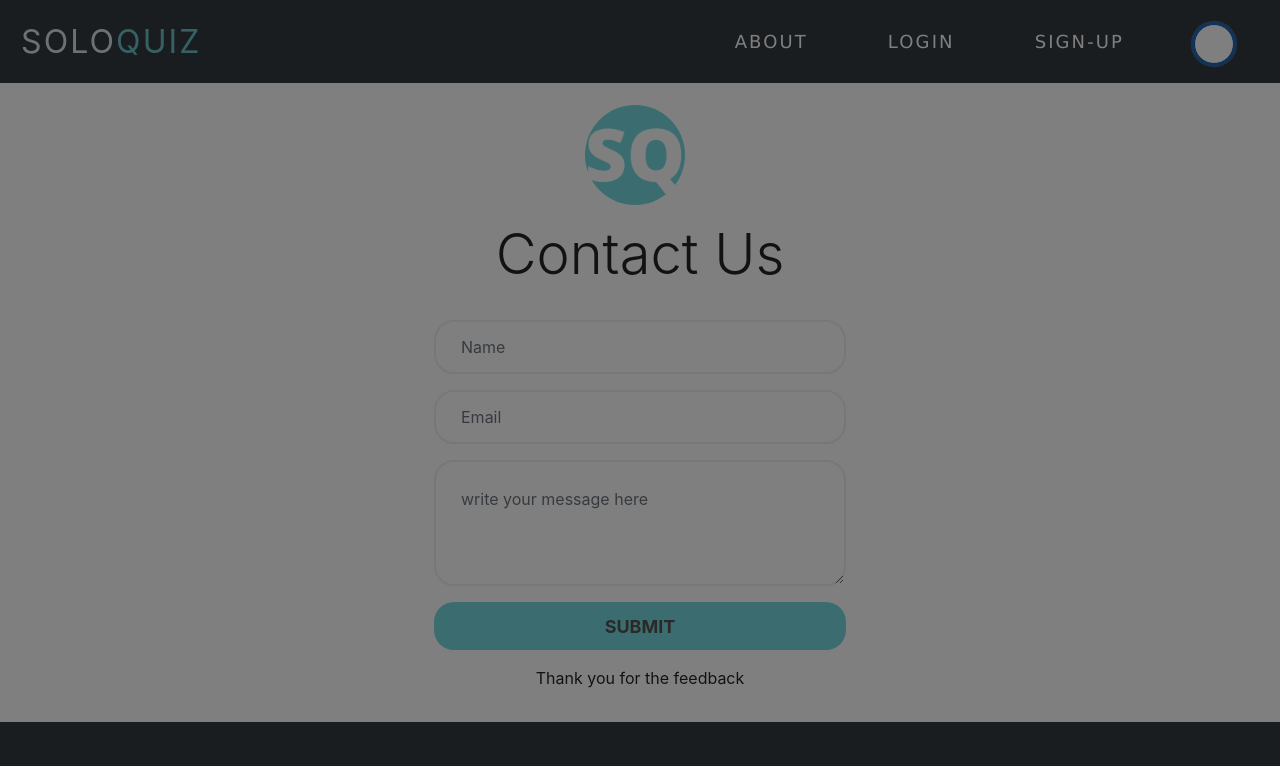
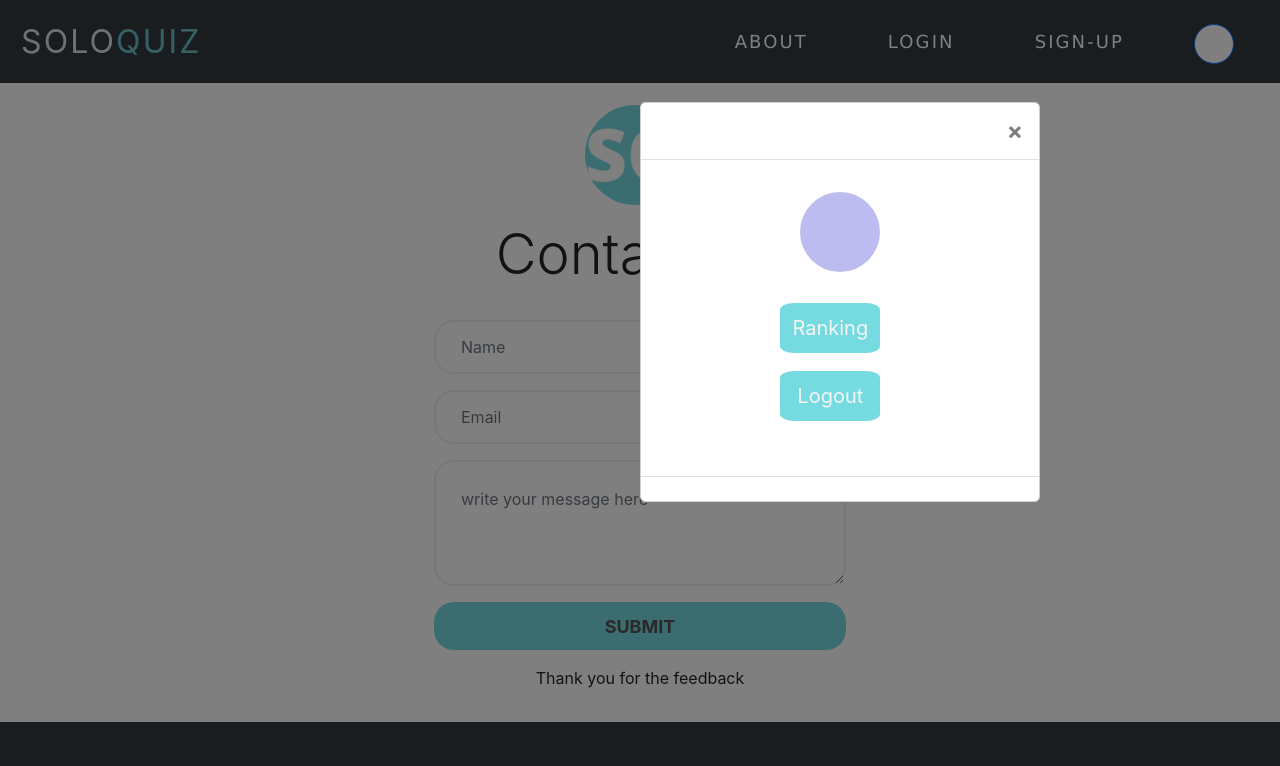
Before and after one commit to shewit-gh/SoloQuiz, a plain HTML site: page contact.html in a window 1280 px wide. Both pictures are taken after a click on the button 1214 px from the left and 44 px from the top of the page. Shown: the top 766 px of the page. Drawn offline with nearby package versions, Linux system fonts and the light colour scheme.

```diff
--- /dev/null
+++ b/assets/js/profile.js
@@ -0,0 +1,4 @@
+
+// document.getElementById("userNameDisplay").innerHTML = (JSON.parse(localStorage.getItem('user'))).uname
+
+// document.getElementById("emailDisplay").innerHTML = (JSON.parse(localStorage.getItem('user'))).email
--- a/assets/js/signup.js
+++ b/assets/js/signup.js
@@ -45,7 +45,6 @@ form.addEventListener('submit', (e)=>{
 
 
 
-
 //     if (fname.length == 0 || email.length == 0 || password.length == 0){
 //         e.preventDefault();
 //         display.innerHTML = 'please fill out the required fields'
--- a/contact.html
+++ b/contact.html
@@ -14,6 +14,34 @@
 </head>
 
 <body>
+    <div class="modal fade" id="exampleModalCenter" tabindex="-1" role="dialog" aria-labelledby="exampleModalCenterTitle" aria-hidden="true">
+        <div class="modal-dialog modal-dialog-centered" role="document">
+          <div class="modal-content">
+            <div class="modal-header">
+
+              <button type="button" class="close" data-dismiss="modal" aria-label="Close">
+                <span aria-hidden="true">&times;</span>
+              </button>
+            </div>
+            <div class="modal-body">
+               <div class="image">
+
+               </div>
+
+               <div class="btns">
+                <p id = "userNameDisplay" style="padding-left: 2rem;"></p>
+                <p id = "emailDisplay" style="padding-top: 0;"></p>
+                <button type="button" class="btn " >Ranking</button>
+                <button type="button" class="btn ">Logout</button>
+               </div>
+
+            </div>
+            <div class="modal-footer">
+
+            </div>
+          </div>
+        </div>
+      </div>
 
     <!-- navigation -->
 
@@ -130,6 +158,7 @@
     <script src="https://cdn.jsdelivr.net/npm/bootstrap@4.5.3/dist/js/bootstrap.bundle.min.js"
         integrity="sha384-ho+j7jyWK8fNQe+A12Hb8AhRq26LrZ/JpcUGGOn+Y7RsweNrtN/tE3MoK7ZeZDyx"
         crossorigin="anonymous"></script>
+    <script src="./assets/js/profile.js"></script>
 
 </body>
 
```
Also changed, not shown: htmlBeginner.html (+3 -1 lines), index.html (+3 -1 lines), languages.html (+3 -1 lines), login.html (+2 -1 lines), quizStarter.html (+3 -1 lines), signup.html (+3 -1 lines).
